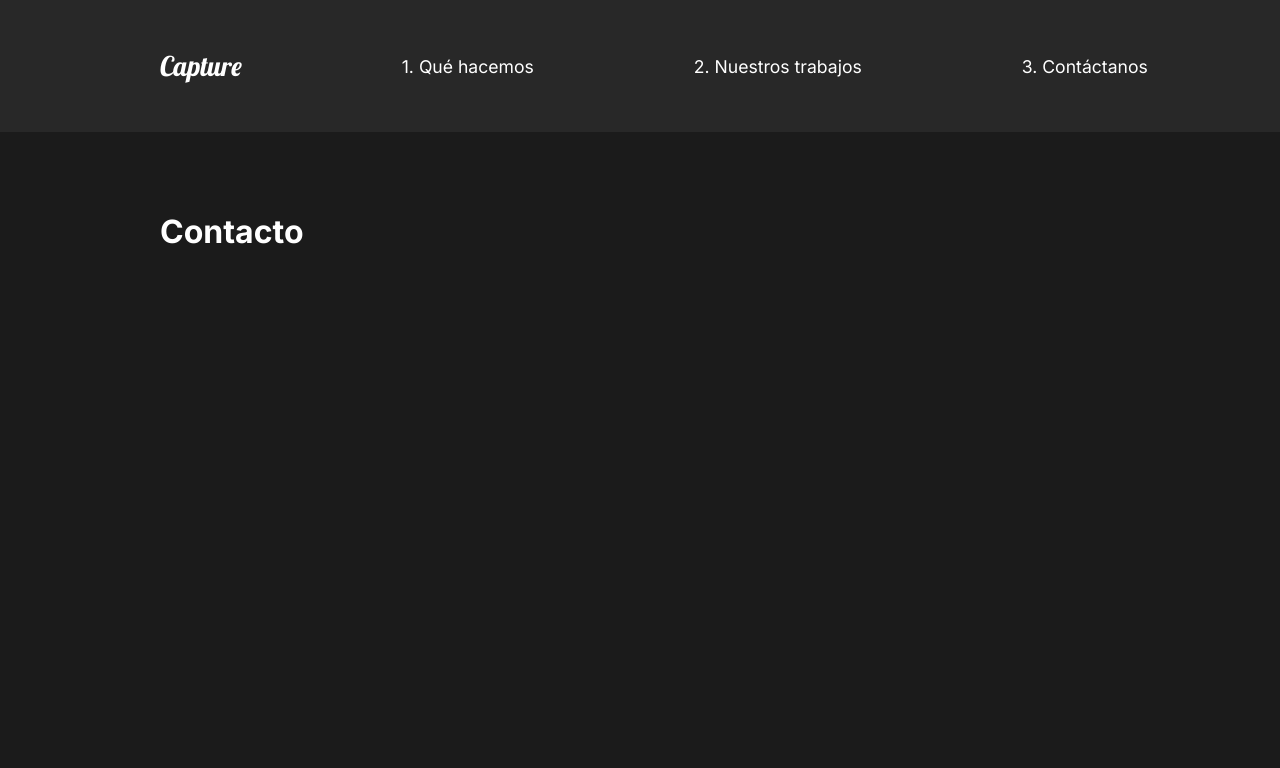
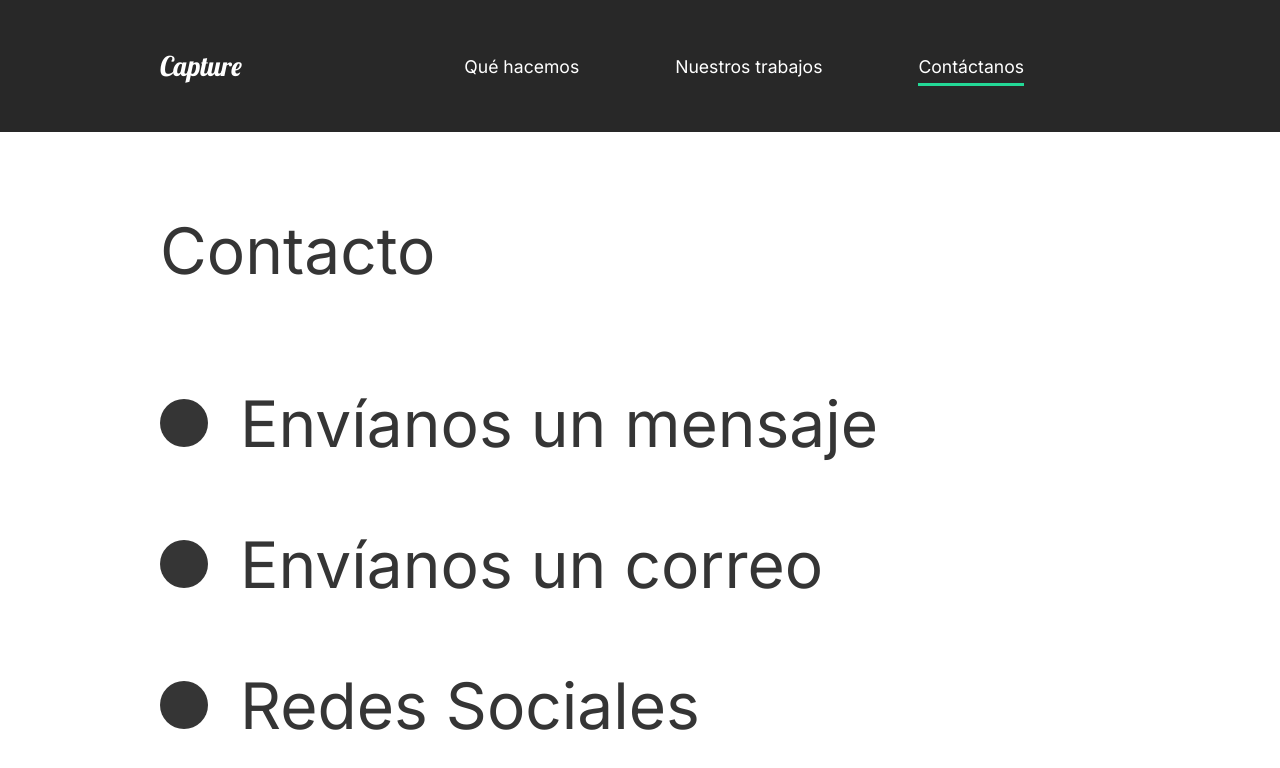
Before and after one commit to xV0lk/first_app, a Next.js app: page /contacto in a window 1280 px wide. Shown: the top 768 px of the page. Built offline with nearby package versions, Linux system fonts and the light colour scheme.

Commit message:
8.3 Animations - ux focused animations

```diff
--- a/components/Navbar.jsx
+++ b/components/Navbar.jsx
@@ -1,28 +1,41 @@
-import Link from 'next/link';
-import styled from 'styled-components';
+import Link from "next/link";
+import { useRouter } from "next/router";
+import styled from "styled-components";
+import { motion } from "framer-motion";
 
 const Navbar = () => {
+  const { pathname } = useRouter();
   return (
     <SNavbar>
       <h1>
         <Link href="/" scroll={false}>
-          <a id="logo">Capture</a>
+          <motion.a
+            id="logo"
+            whileHover={{ color: "#23d997" }}
+            whileTap={{ background: "#23d997" }}
+          >
+            Capture
+          </motion.a>
         </Link>
       </h1>
       <ul>
         <li>
           <Link href="/" scroll={false}>
-            <a>1. Qué hacemos</a>
+            <a className={pathname === "/" ? "active" : ""}>Qué hacemos</a>
           </Link>
         </li>
         <li>
           <Link href="/work" scroll={false}>
-            <a>2. Nuestros trabajos</a>
+            <a className={pathname === "/work" ? "active" : ""}>
+              Nuestros trabajos
+            </a>
           </Link>
         </li>
         <li>
           <Link href="/contacto" scroll={false}>
-            <a>3. Contáctanos</a>
+            <a className={pathname === "/contacto" ? "active" : ""}>
+              Contáctanos
+            </a>
           </Link>
         </li>
       </ul>
@@ -39,23 +52,43 @@ const SNavbar = styled.nav`
   padding: 0rem 10rem;
   /* padding: 1rem 10rem; */
   background: #282828;
+  position: sticky;
+  top: 0;
+  z-index: 10;
+
   a {
     color: white;
     text-decoration: none;
     white-space: nowrap;
+    margin-right: 6rem;
+    cursor: pointer;
+    padding-bottom: 0.4rem;
   }
+
+  .active {
+    border-bottom: 3px solid #23d997;
+  }
+
   ul {
+    flex-grow: 2;
     display: flex;
+    justify-content: flex-end;
     list-style: none;
+
+    a {
+      border-bottom: 3px solid transparent;
+      transition: all 0.5s ease;
+
+      &:hover {
+        border-bottom: 3px solid #23d997;
+      }
+    }
   }
+
   #logo {
     font-size: 1.7rem;
-    font-family: 'Lobster', cursive;
+    font-family: "Lobster", cursive;
     font-weight: lighter;
-  }
-  li {
-    padding-left: 10rem;
-    position: relative;
   }
 `;
 
--- a/pages/contacto.jsx
+++ b/pages/contacto.jsx
@@ -1,7 +1,6 @@
-import { motion } from 'framer-motion';
-import Head from 'next/head';
-import styled from 'styled-components';
-import { pageAnimation } from '../src/animation';
+import { motion } from "framer-motion";
+import styled from "styled-components";
+import { pageAnimation, titleAnim } from "../src/animation";
 
 const Contacto = () => {
   return (
@@ -11,14 +10,69 @@ const Contacto = () => {
       animate="show"
       exit="exit"
     >
-      <h1>Contacto</h1>
+      <STitle>
+        <SHide>
+          <motion.h2 variants={titleAnim}>Contacto</motion.h2>
+        </SHide>
+      </STitle>
+      <SHide>
+        <SSocial variants={titleAnim}>
+          <SCircle />
+          <h2>Envíanos un mensaje</h2>
+        </SSocial>
+      </SHide>
+      <SHide>
+        <SSocial variants={titleAnim}>
+          <SCircle />
+          <h2>Envíanos un correo</h2>
+        </SSocial>
+      </SHide>
+      <SHide>
+        <SSocial variants={titleAnim}>
+          <SCircle />
+          <h2>Redes Sociales</h2>
+        </SSocial>
+      </SHide>
     </SContact>
   );
 };
 
 const SContact = styled(motion.div)`
   padding: 5rem 10rem;
-  color: white;
+  color: #353535;
+  min-height: 89vh;
+  background: #fff;
+`;
+
+const STitle = styled.div`
+  margin-bottom: 4rem;
+  color: black;
+`;
+
+const SHide = styled.div`
+  overflow: hidden;
+
+  h2 {
+    color: #353535;
+  }
+`;
+
+const SCircle = styled.div`
+  border-radius: 50%;
+  width: 3rem;
+  height: 3rem;
+  background: #353535;
+`;
+
+const SSocial = styled(motion.div)`
+  display: flex;
+  align-items: center;
+  color: #353535;
+
+  h2 {
+    margin: 2rem;
+    color: #353535;
+  }
 `;
 
 export default Contacto;
--- a/styles/GlobalStyle.js
+++ b/styles/GlobalStyle.js
@@ -1,18 +1,21 @@
-import { createGlobalStyle } from 'styled-components';
+import { createGlobalStyle } from "styled-components";
 
 const GlobalStyle = createGlobalStyle`
   *,
   *::before,
-  *::after{
+  *::after {
     margin: 0;
     padding: 0;
     box-sizing: border-box;
   }
-  body{
+
+  body {
     background: #1b1b1b;
     font-family: 'Inter', sans-serif;
+    overflow-x: hidden;
   }
-  button{
+
+  button {
     font-weight: bold;
     font-size: 1.1rem;
     font-family: 'Inter', sans-serif;
@@ -22,48 +25,57 @@ const GlobalStyle = createGlobalStyle`
     background: transparent;
     color: white;
     transition: all 0.5s ease;
-    &:hover{
-      background-color:#23d997;
+
+    &:hover {
+      background-color: #23d997;
       color: white;
     }
-    a{
+
+    a {
       text-decoration: none;
       color: white;
     }
-    }
   }
-  h2{
+
+  h2 {
     color: white;
     font-weight: lighter;
     font-size: 4rem;
   }
-  h3{
+
+  h3 {
     color: white;
   }
+
   h4 {
     font-size: 2rem;
     font-weight: bold;
     color: white;
   }
-  a{
+
+  a {
     font-size: 1.1rem;
   }
-  span{
+
+  span {
     font-weight: bold;
-    color:#23d997
+    color: #23d997
   }
-  p{
+
+  p {
     padding: 3rem 0rem;
     color: #ccc;
     font-size: 1.4rem;
     line-height: 150%
   }
-  ul{
+
+  ul {
     list-style-type: circle;
     list-style-position: inside;
     padding: 3rem 0rem;
   }
-  li{
+
+  li {
     color: #ccc;
     font-size: 1.4rem;
     line-height: 150%
```
